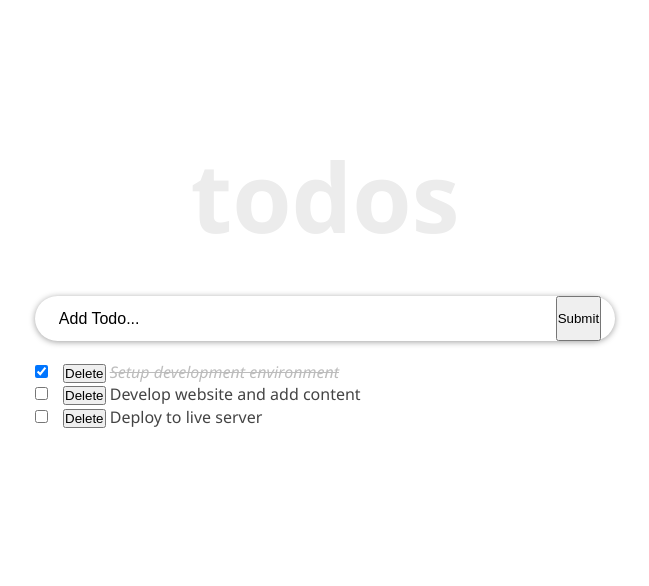
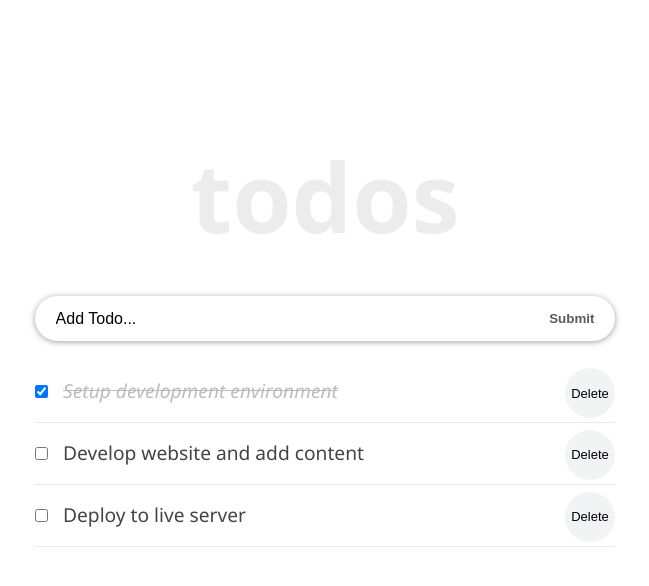
Before and after one commit to rbanos-mv/react-todo-app, a React (Create React App) app: page / in a window 1280 px wide. Shown: the top 586 px of the page, without its empty margins (315-964 px from the left). Built offline with nearby package versions, Linux system fonts and the light colour scheme.

Commit message:
Add styles

```diff
--- a/src/components/InputTodo.js
+++ b/src/components/InputTodo.js
@@ -42,7 +42,9 @@ class InputTodo extends React.Component {
           name="title"
           onChange={this.onChange}
         />
-        <button type="submit">Submit</button>
+        <button type="submit" className="input-submit">
+          Submit
+        </button>
       </form>
     );
   }
--- a/src/components/TodoItem.js
+++ b/src/components/TodoItem.js
@@ -19,17 +19,16 @@ class TodoItem extends React.Component {
     };
 
     return (
-      <li key={id}>
+      <li className={styles.item} key={id}>
         <input
           type="checkbox"
           className={styles.checkbox}
           checked={completed}
           onChange={() => handleChangeProps(id)}
         />
-        <button type="button" onClick={() => deleteTodoProps(id)}>
+        <button type="button" className={styles.button} onClick={() => deleteTodoProps(id)}>
           Delete
         </button>
-        {' '}
         <span style={completed ? completedStyle : null}>{title}</span>
       </li>
     );
```
